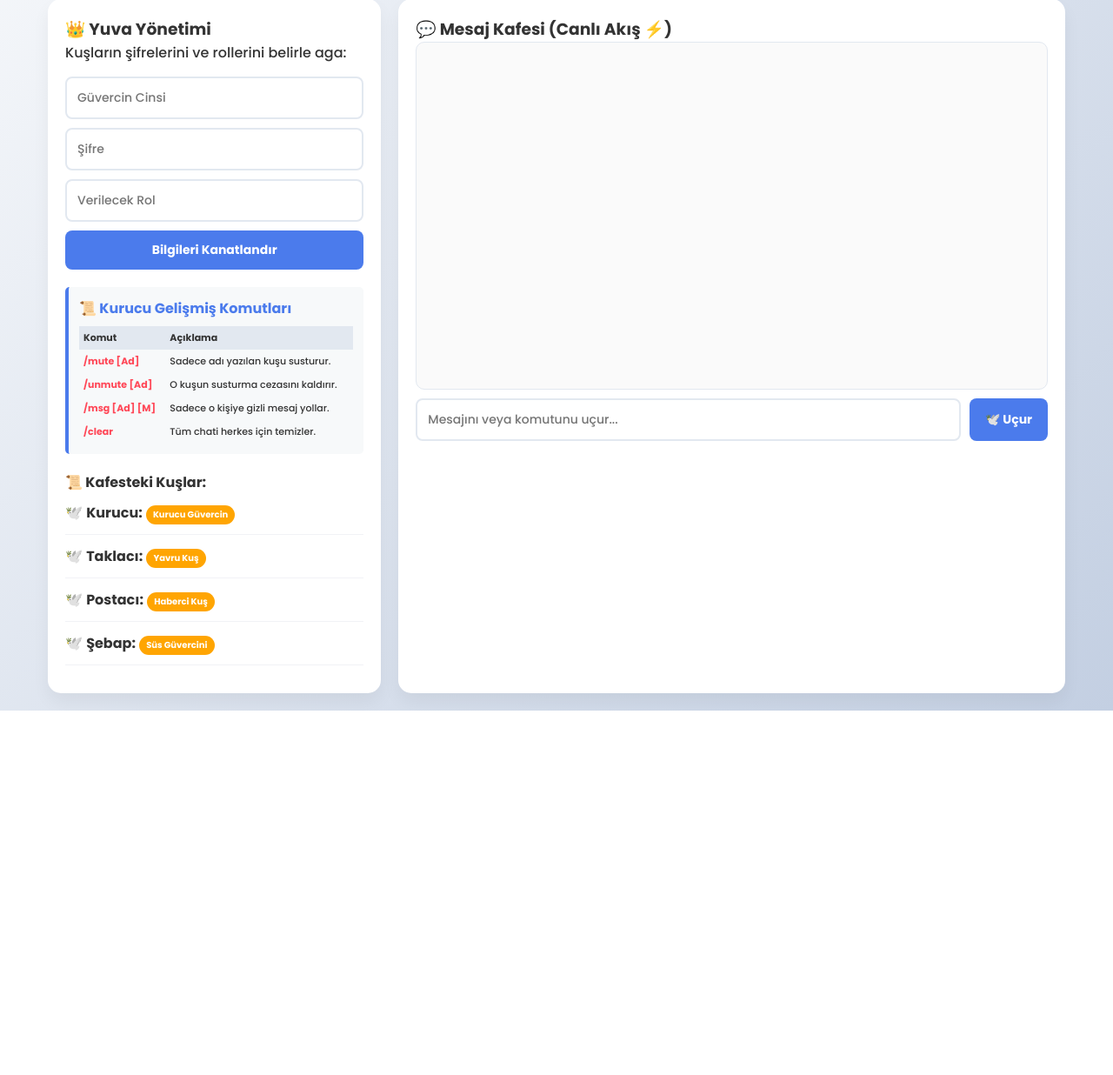
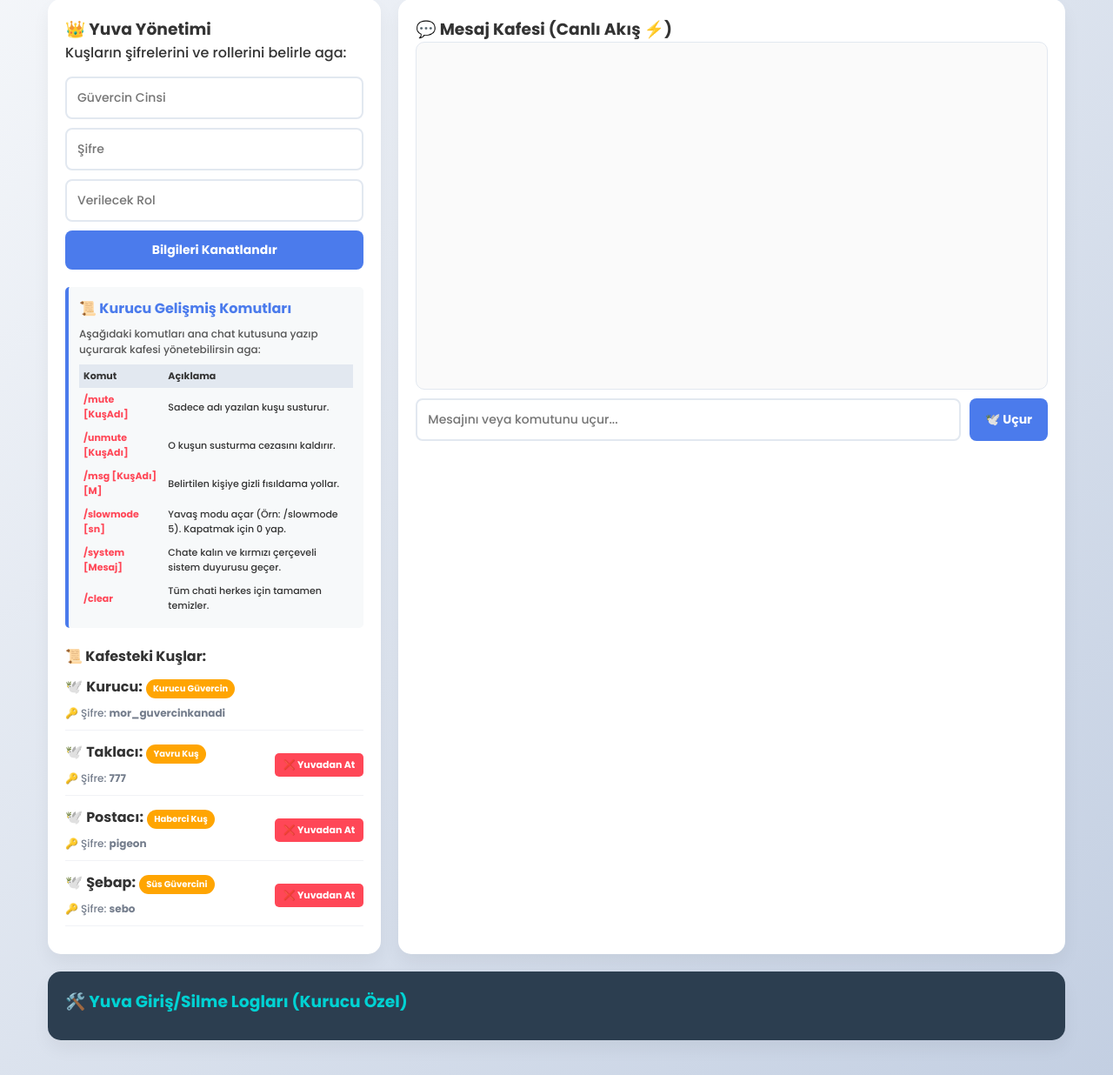
Before and after one commit to ardckr262626-cmd/guvercin-net, a Flask app: page / in a window 1280 px wide. Shown: the part 84-1320 px from the top of the page at 87% size. Before the commit the page ends 901 px from the top, so only its background shows below. Run offline with Flask 3, Linux system fonts and the light colour scheme; the visitor is signed in with stand-in values (Sample User, id 1).

Commit message:
Tum komutlar ve eksiksiz kilavuz tek parca yapildi! 🛠️🕊️

```diff
--- a/app.py
+++ b/app.py
@@ -16,10 +16,10 @@ guvercin_veritabi = {
 mesajlar = []
 log_kayitlari = []
 
-# ⚙️ MÜHENDİSLİK NOTU: Kişiye Özel Gelişmiş Komut Değişkenleri
-susturulan_kuslar = set() # Susturulan kullanıcıların isimlerini tutar
-slowmode_suresi = 0
-son_mesaj_zamanlari = {}
+# ⚙️ MÜHENDİSLİK NOTU: Gelişmiş Komut ve Filtreleme Değişkenleri
+susturulan_kuslar = set()  # Susturulan kullanıcıların isimlerini tutar
+slowmode_suresi = 0        # Saniye cinsinden yavaş mod süresi
+son_mesaj_zamanlari = {}   # Kullanıcıların son mesaj atma vakitleri
 
 @app.route('/')
 def index():
@@ -65,7 +65,7 @@ def login():
         </style>
         <div class="box">
             <h2>🕊️ Güvercin Kafesi Giriş</h2>
-            {f'<div class="error">{{hata}}</div>' if hata else ''}
+            {{f'<div class="error">{{hata}}</div>' if hata else ''}}
             <form method="POST">
                 <input type="text" name="kus_adi" placeholder="Güvercin Adı" required>
                 <input type="password" name="sifre" placeholder="Şifre" required>
@@ -81,7 +81,7 @@ def logout():
 
 @app.route('/mesaj-gonder', methods=['POST'])
 def mesaj_gonder():
-    global slowmode_suresi, mesajlar, log_kayitlari
+    global slowmode_suresi, mesajlar, log_kayitlari, chat_susturuldu
 
     metin = request.form.get('mesaj', '').strip()
     user = session.get('kus_adi', 'Yabancı Kuş')
@@ -95,14 +95,14 @@ def mesaj_gonder():
         komut = parcalar[0].lower()
         zaman = datetime.now().strftime('%H:%M:%S')
 
-        # 1. /clear
+        # 1. /clear Komutu
         if komut == '/clear':
             mesajlar = []
             mesajlar.append({"gonderen": "SİSTEM", "rol": "🛡️ Otomasyon", "metin": "🧹 Kafes Kurucu tarafından tamamen süpürüldü!", "ozel_alici": None})
             log_kayitlari.append(f"[{zaman}] 🧹 Kurucu chat geçmişini temizledi.")
             return redirect(url_for('index'))
 
-        # 2. /mute [KuşAdı] (Kişiye Özel)
+        # 2. /mute [KuşAdı] Komutu
         elif komut == '/mute':
             if len(parcalar) > 1:
                 hedef = parcalar[1]
@@ -111,7 +111,7 @@ def mesaj_gonder():
                 log_kayitlari.append(f"[{zaman}] 🔇 {hedef} susturuldu.")
             return redirect(url_for('index'))
 
-        # 3. /unmute [KuşAdı] (Kişiye Özel)
+        # 3. /unmute [KuşAdı] Komutu
         elif komut == '/unmute':
             if len(parcalar) > 1:
                 hedef = parcalar[1]
@@ -120,34 +120,35 @@ def mesaj_gonder():
                 log_kayitlari.append(f"[{zaman}] 🔊 {hedef} cezası kaldırıldı.")
             return redirect(url_for('index'))
 
-        # 4. /slowmode [saniye]
+        # 4. /slowmode [Saniye] Komutu
         elif komut == '/slowmode':
             try:
                 saniye = int(parcalar[1]) if len(parcalar) > 1 else 0
                 slowmode_suresi = saniye
                 if saniye > 0:
                     mesajlar.append({"gonderen": "SİSTEM", "rol": "🛡️ Otomasyon", "metin": f"⏳ Yavaş mod aktif! Kuşlar {saniye} saniyede bir yazabilir.", "ozel_alici": None})
+                    log_kayitlari.append(f"[{zaman}] ⏳ Yavaş mod {saniye}sn yapıldı.")
                 else:
                     mesajlar.append({"gonderen": "SİSTEM", "rol": "🛡️ Otomasyon", "metin": "⚡ Yavaş mod kaldırıldı.", "ozel_alici": None})
+                    log_kayitlari.append(f"[{zaman}] ⚡ Yavaş mod kapatıldı.")
             except ValueError:
                 pass
             return redirect(url_for('index'))
 
-        # 5. /system [mesaj]
+        # 5. /system [Mesaj] Komutu
         elif komut == '/system':
             duyuru_metni = " ".join(parcalar[1:])
             if duyuru_metni:
                 mesajlar.append({"gonderen": "📢 DUYURU", "rol": "👑 Kurucu Özel", "metin": f"🚨 {duyuru_metni} 🚨", "ozel_alici": None})
             return redirect(url_for('index'))
 
-    # 🔒 /msg [KuşAdı] [Mesaj] - KİŞİYE ÖZEL MESAJ SİSTEMİ (Herkes Kullanabilir)
+    # 🔒 /msg [KuşAdı] [Mesaj] - GİZLİ MESAJ SİSTEMİ (Herkes Kullanabilir)
     if metin.startswith('/msg'):
         parcalar = metin.split(' ')
         if len(parcalar) > 2:
             hedef_alici = parcalar[1]
             ozel_mesaj = " ".join(parcalar[2:])
 
-            # Mesaj listesine ozel_alici filtresini ekleyerek fırlatıyoruz aga
             mesajlar.append({
                 "gonderen": user,
                 "rol": guvercin_veritabi.get(user, {}).get('rol', 'Yavru Kuş'),
--- a/templates/index.html
+++ b/templates/index.html
@@ -34,26 +34,36 @@
       <div class="guide-box"
         style="margin-top: 20px; background-color: #f7f9fa; border-left: 4px solid #4b7bec; padding: 12px; border-radius: 5px;">
         <h4 style="color: #4b7bec; margin-bottom: 8px;">📜 Kurucu Gelişmiş Komutları</h4>
+        <p style="font-size: 12px; color: #555; margin-bottom: 8px;">Aşağıdaki komutları ana chat kutusuna yazıp
+          uçurarak kafesi yönetebilirsin aga:</p>
         <table style="width: 100%; font-size: 11px; text-align: left; border-collapse: collapse;">
           <tr style="background-color: #e2e8f0;">
             <th style="padding: 5px;">Komut</th>
             <th style="padding: 5px;">Açıklama</th>
           </tr>
           <tr>
-            <td style="padding: 5px; font-family: monospace; color: #ff4757;"><b>/mute [Ad]</b></td>
+            <td style="padding: 5px; font-family: monospace; color: #ff4757;"><b>/mute [KuşAdı]</b></td>
             <td style="padding: 5px;">Sadece adı yazılan kuşu susturur.</td>
           </tr>
           <tr>
-            <td style="padding: 5px; font-family: monospace; color: #ff4757;"><b>/unmute [Ad]</b></td>
+            <td style="padding: 5px; font-family: monospace; color: #ff4757;"><b>/unmute [KuşAdı]</b></td>
             <td style="padding: 5px;">O kuşun susturma cezasını kaldırır.</td>
           </tr>
           <tr>
-            <td style="padding: 5px; font-family: monospace; color: #ff4757;"><b>/msg [Ad] [M]</b></td>
-            <td style="padding: 5px;">Sadece o kişiye gizli mesaj yollar.</td>
+            <td style="padding: 5px; font-family: monospace; color: #ff4757;"><b>/msg [KuşAdı] [M]</b></td>
+            <td style="padding: 5px;">Belirtilen kişiye gizli fısıldama yollar.</td>
+          </tr>
+          <tr>
+            <td style="padding: 5px; font-family: monospace; color: #ff4757;"><b>/slowmode [sn]</b></td>
+            <td style="padding: 5px;">Yavaş modu açar (Örn: <tt>/slowmode 5</tt>). Kapatmak için <tt>0</tt> yap.</td>
+          </tr>
+          <tr>
+            <td style="padding: 5px; font-family: monospace; color: #ff4757;"><b>/system [Mesaj]</b></td>
+            <td style="padding: 5px;">Chate kalın ve kırmızı çerçeveli sistem duyurusu geçer.</td>
           </tr>
           <tr>
             <td style="padding: 5px; font-family: monospace; color: #ff4757;"><b>/clear</b></td>
-            <td style="padding: 5px;">Tüm chati herkes için temizler.</td>
+            <td style="padding: 5px;">Tüm chati herkes için tamamen temizler.</td>
           </tr>
         </table>
       </div>
@@ -76,7 +86,17 @@
               🕊️ <strong>{{ isim }}:</strong> <span class="badge user-role">{{ data['rol'] }}</span>
               {% if isim in susturulanlar %}<span
                 style="color: #ff4757; font-size: 11px; font-weight: bold;">[MUTED]</span>{% endif %}
+              {% if aktif_user == 'Kurucu' %}
+              <br><span style="font-size: 12px; color: #747d8c;">🔑 Şifre: <strong>{{ data['sifre'] }}</strong></span>
+              {% endif %}
             </div>
+            {% if aktif_user == 'Kurucu' and isim != 'Kurucu' %}
+            <form action="/kus-sil/{{ isim }}" method="POST" style="margin: 0;">
+              <button type="submit"
+                style="background-color: #ff4757; color: white; border: none; padding: 5px 10px; border-radius: 5px; font-size: 11px; cursor: pointer; font-weight: bold;">❌
+                Yuvadan At</button>
+            </form>
+            {% endif %}
           </li>
           {% endfor %}
         </ul>
@@ -114,6 +134,20 @@
     </section>
   </main>
 
+  {% if aktif_user == 'Kurucu' %}
+  <div class="container" style="margin-top: 0; margin-bottom: 40px;">
+    <section class="panel" style="grid-column: span 2; background: #2c3e50; color: #ecf0f1;">
+      <h3 style="color: #00d2d3;">🛠️ Yuva Giriş/Silme Logları (Kurucu Özel)</h3>
+      <div
+        style="max-height: 150px; overflow-y: auto; font-family: monospace; font-size: 13px; margin-top: 10px; line-height: 1.6;">
+        {% for log in logs %}
+        <p>> {{ log }}</p>
+        {% endfor %}
+      </div>
+    </section>
+  </div>
+  {% endif %}
+
   <script>
     const chatBox = document.getElementById('chatBox');
     const chatForm = document.getElementById('chatForm');
@@ -133,8 +167,7 @@
           chatBox.scrollTop = chatBox.scrollHeight;
         }
 
-        // Canlı mute yeme durumunda inputu anlık kilitler aga
-        if (gelenInput && mesajInput) {
+        if ("{{ aktif_user }}" !== "Kurucu" && gelenInput && mesajInput) {
           if (gelenInput.hasAttribute('disabled') && !mesajInput.hasAttribute('disabled')) {
             mesajInput.setAttribute('disabled', 'true');
             mesajInput.placeholder = "🔇 Cezalısın aga, ötemezsin!";
```
